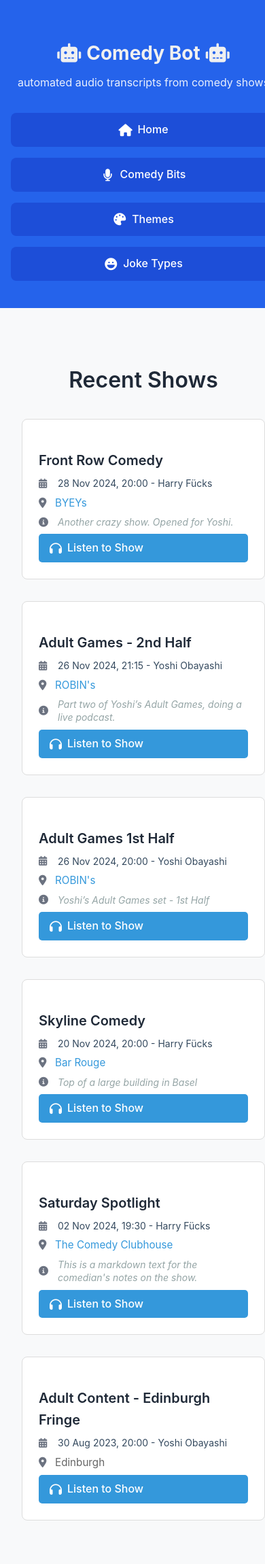
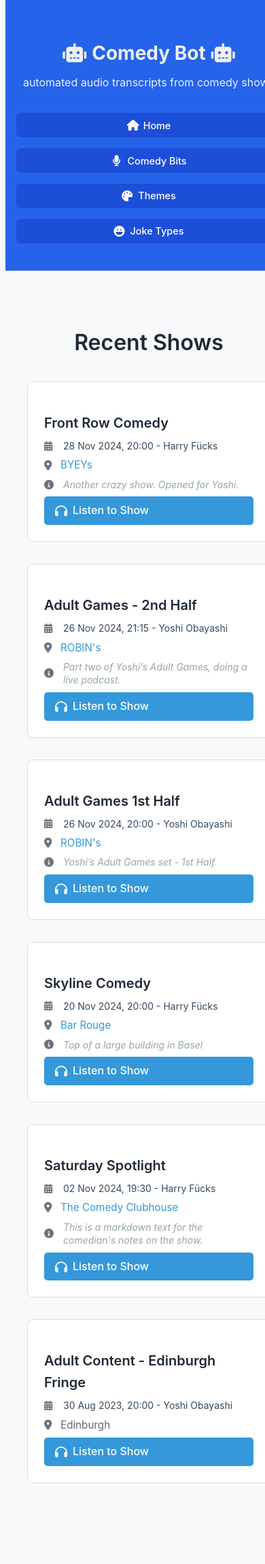
Before and after one commit to harryf/comedybot, a Jekyll site: the page built from docs/index.md, in a window 390 px wide. Shown: the whole page at 68% size. Built offline with Jekyll 4.4.1, drawn with Linux system fonts in a browser that asks for light colours; after the commit the page ends 2245 px from its top, so only the background shows below that.

Commit message:
Fix for mobile

```diff
--- a/docs/assets/css/style.scss
+++ b/docs/assets/css/style.scss
@@ -569,6 +569,42 @@
     }
 }
 
+// Mobile-specific styles
+@media (max-width: 768px) {
+  .site-nav {
+    flex-wrap: wrap;
+    gap: 0.5rem;
+    justify-content: center;
+  }
+
+  .site-nav a {
+    font-size: 0.9rem;
+    padding: 0.4rem 0.8rem;
+    border-radius: 6px;
+
+    i {
+      font-size: 1rem;
+      width: 1rem;
+    }
+  }
+}
+
+@media (max-width: 480px) {
+  .page-content,
+  .wrapper {
+    padding-left: 0.5rem;
+    padding-right: 0.5rem;
+  }
+
+  .site-nav {
+    gap: 0.5rem;
+  }
+
+  .bits-list {
+    gap: 1rem;
+  }
+}
+
 // Components
 
 .bits-page h1 {
```
